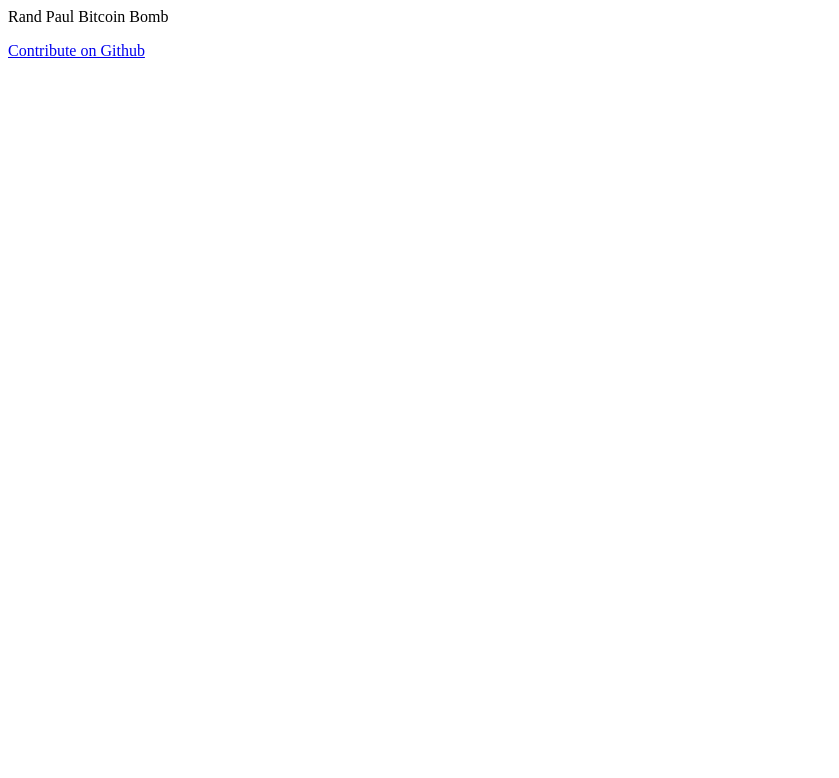
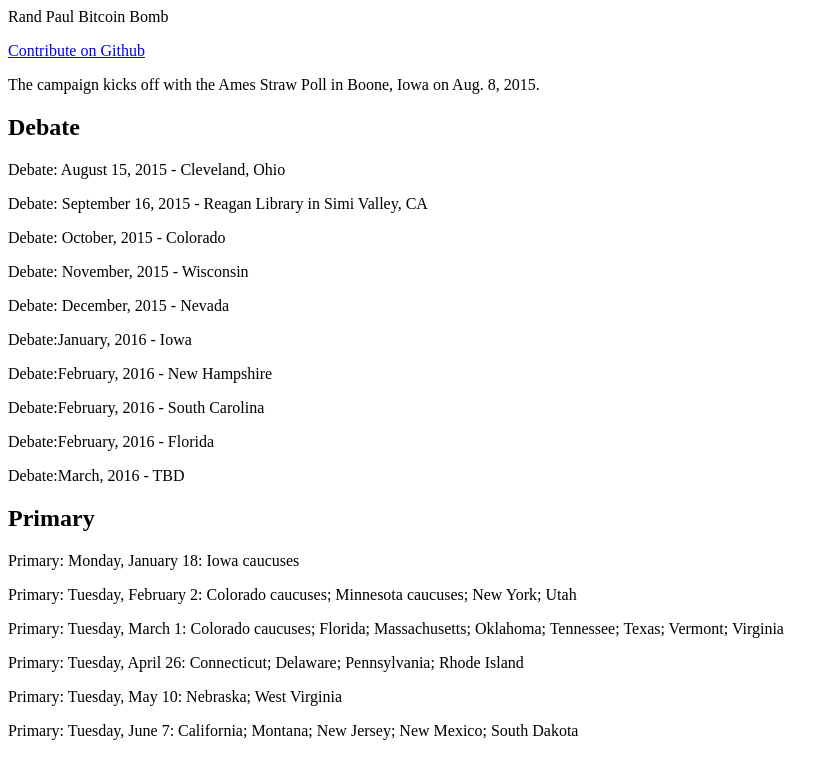
Before and after one commit to RandPaul2016/randpaulbitcoinbomb, a plain HTML site: page index.html in a window 1280 px wide. Shown: the whole page, without its empty margins (0-839 px from the left). Drawn offline with Linux system fonts and the light colour scheme.

Commit message:
Update index.html

```diff
--- a/index.html
+++ b/index.html
@@ -1,2 +1,21 @@
 Rand Paul Bitcoin Bomb
 <p><a href="https://github.com/sunnankar/randpaulbitcoinbomb">Contribute on Github</a></p>
+<p>The campaign kicks off with the Ames Straw Poll in Boone, Iowa on Aug. 8, 2015.</p>
+<h2>Debate</h2>
+<p>Debate: August 15, 2015 - Cleveland, Ohio</p>
+<p>Debate: September 16, 2015	- Reagan Library in Simi Valley, CA</p>
+<p>Debate: October, 2015 - Colorado</p>
+<p>Debate: November, 2015	- Wisconsin</p>
+<p>Debate: December, 2015 - Nevada</p>
+<p>Debate:January, 2016 - Iowa</p>
+<p>Debate:February, 2016 - New Hampshire</p>
+<p>Debate:February, 2016 - South Carolina</p>
+<p>Debate:February, 2016 - Florida</p>
+<p>Debate:March, 2016	- TBD</p>
+<h2>Primary</h2>
+<p>Primary: Monday, January 18: Iowa caucuses</p>
+<p>Primary: Tuesday, February 2: Colorado caucuses; Minnesota caucuses; New York; Utah</p>
+<p>Primary: Tuesday, March 1: Colorado caucuses; Florida; Massachusetts; Oklahoma; Tennessee; Texas; Vermont; Virginia</p>
+<p>Primary: Tuesday, April 26: Connecticut; Delaware; Pennsylvania; Rhode Island</p>
+<p>Primary: Tuesday, May 10: Nebraska; West Virginia</p>
+<p>Primary: Tuesday, June 7: California; Montana; New Jersey; New Mexico; South Dakota</p>
```
